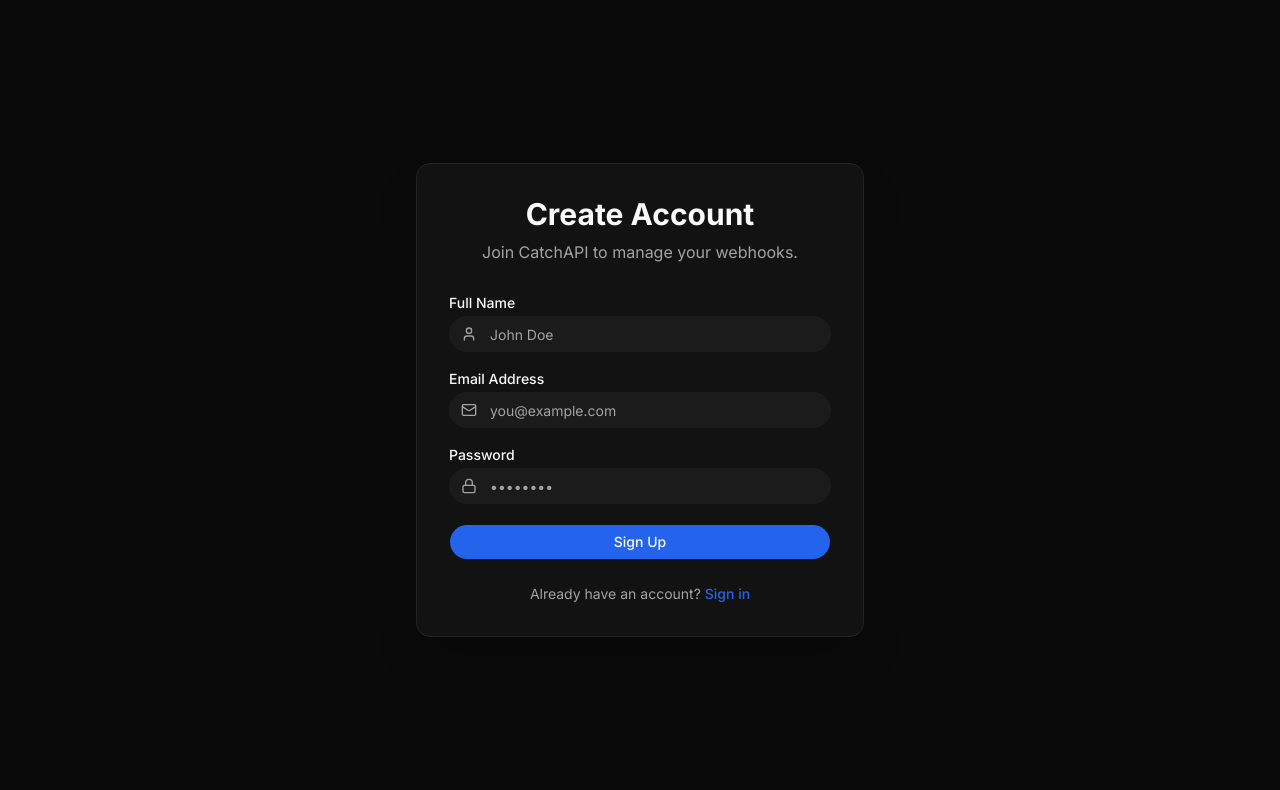
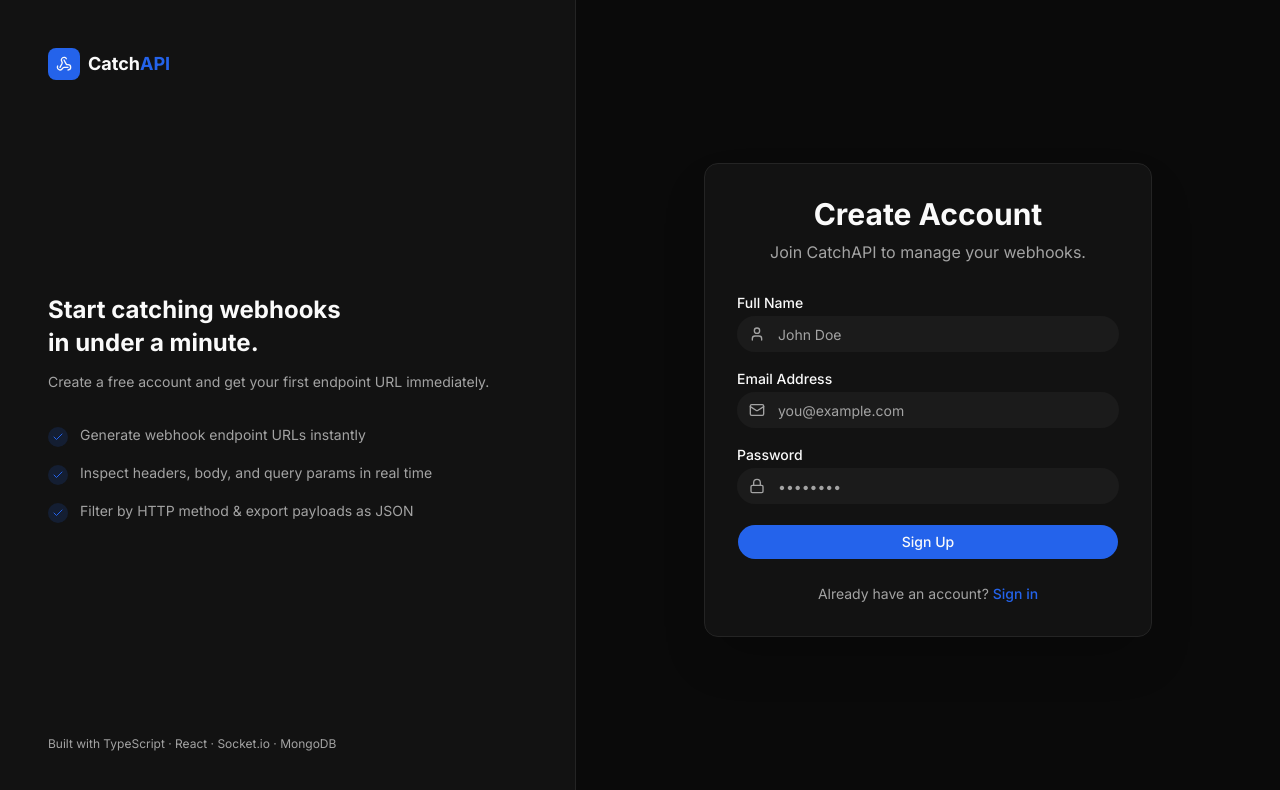
Before and after one commit to utsavumang/catchapi, a React (Vite) app in the folder apps/web/: page /register in a window 1280 px wide. Shown: the top 790 px of the page. Built offline with nearby package versions, Linux system fonts and the light colour scheme; no server answers.

Commit message:
feat(web): redesign auth pages

```diff
--- a/apps/web/src/pages/LoginPage.tsx
+++ b/apps/web/src/pages/LoginPage.tsx
@@ -1,9 +1,62 @@
+import { Link } from 'react-router-dom';
+import { Webhook, Check } from 'lucide-react';
 import { LoginForm } from '@/components/auth/LoginForm';
+import { ROUTES } from '@/lib/constants';
+
+const features = [
+  'Generate webhook endpoint URLs instantly',
+  'Inspect headers, body, and query params in real time',
+  'Filter by HTTP method — export payloads as JSON',
+];
 
 export const LoginPage = () => {
   return (
-    <div className="min-h-screen bg-background flex items-center justify-center p-4">
-      <LoginForm />
+    <div className="min-h-screen bg-background flex">
+      {/* left panel */}
+      <div className="hidden lg:flex lg:w-[45%] flex-col justify-between p-12 bg-card border-r border-border shrink-0">
+        {/* logo */}
+        <Link to={ROUTES.HOME} className="flex items-center gap-2 w-fit">
+          <div className="flex items-center justify-center w-8 h-8 rounded-md bg-primary">
+            <Webhook className="w-4 h-4 text-primary-foreground" />
+          </div>
+          <span className="font-bold text-lg text-foreground">
+            Catch<span className="text-primary">API</span>
+          </span>
+        </Link>
+
+        <div className="space-y-8">
+          <div className="space-y-3">
+            <h2 className="text-2xl font-bold text-foreground leading-snug">
+              Inspect every webhook.
+              <br />
+              Debug with confidence.
+            </h2>
+            <p className="text-sm text-muted-foreground leading-relaxed">
+              The real-time webhook inspection tool built for developers.
+            </p>
+          </div>
+
+          <ul className="space-y-4">
+            {features.map((feature, i) => (
+              <li key={i} className="flex items-start gap-3">
+                <div className="w-5 h-5 rounded-full bg-primary/15 flex items-center justify-center shrink-0 mt-0.5">
+                  <Check className="w-3 h-3 text-primary" />
+                </div>
+                <span className="text-sm text-muted-foreground">{feature}</span>
+              </li>
+            ))}
+          </ul>
+        </div>
+
+        <p className="text-xs text-muted-foreground">
+          Built with TypeScript · React · Socket.io · MongoDB
+        </p>
+      </div>
+
+      {/* right panel form */}
+      <div className="flex-1 flex items-center justify-center p-6">
+        <LoginForm />
+      </div>
     </div>
   );
 };
--- a/apps/web/src/pages/RegisterPage.tsx
+++ b/apps/web/src/pages/RegisterPage.tsx
@@ -1,9 +1,62 @@
+import { Link } from 'react-router-dom';
+import { Webhook, Check } from 'lucide-react';
 import { RegisterForm } from '@/components/auth/RegisterForm';
+import { ROUTES } from '@/lib/constants';
+
+const features = [
+  'Generate webhook endpoint URLs instantly',
+  'Inspect headers, body, and query params in real time',
+  'Filter by HTTP method & export payloads as JSON',
+];
 
 export const RegisterPage = () => {
   return (
-    <div className="min-h-screen bg-background flex items-center justify-center p-4">
-      <RegisterForm />
+    <div className="min-h-screen bg-background flex">
+      {/* left panel */}
+      <div className="hidden lg:flex lg:w-[45%] flex-col justify-between p-12 bg-card border-r border-border shrink-0">
+        {/* logo */}
+        <Link to={ROUTES.HOME} className="flex items-center gap-2 w-fit">
+          <div className="flex items-center justify-center w-8 h-8 rounded-md bg-primary">
+            <Webhook className="w-4 h-4 text-primary-foreground" />
+          </div>
+          <span className="font-bold text-lg text-foreground">
+            Catch<span className="text-primary">API</span>
+          </span>
+        </Link>
+
+        <div className="space-y-8">
+          <div className="space-y-3">
+            <h2 className="text-2xl font-bold text-foreground leading-snug">
+              Start catching webhooks
+              <br />
+              in under a minute.
+            </h2>
+            <p className="text-sm text-muted-foreground leading-relaxed">
+              Create a free account and get your first endpoint URL immediately.
+            </p>
+          </div>
+
+          <ul className="space-y-4">
+            {features.map((feature, i) => (
+              <li key={i} className="flex items-start gap-3">
+                <div className="w-5 h-5 rounded-full bg-primary/15 flex items-center justify-center shrink-0 mt-0.5">
+                  <Check className="w-3 h-3 text-primary" />
+                </div>
+                <span className="text-sm text-muted-foreground">{feature}</span>
+              </li>
+            ))}
+          </ul>
+        </div>
+
+        <p className="text-xs text-muted-foreground">
+          Built with TypeScript · React · Socket.io · MongoDB
+        </p>
+      </div>
+
+      {/* right Panel form */}
+      <div className="flex-1 flex items-center justify-center p-6">
+        <RegisterForm />
+      </div>
     </div>
   );
 };
```
